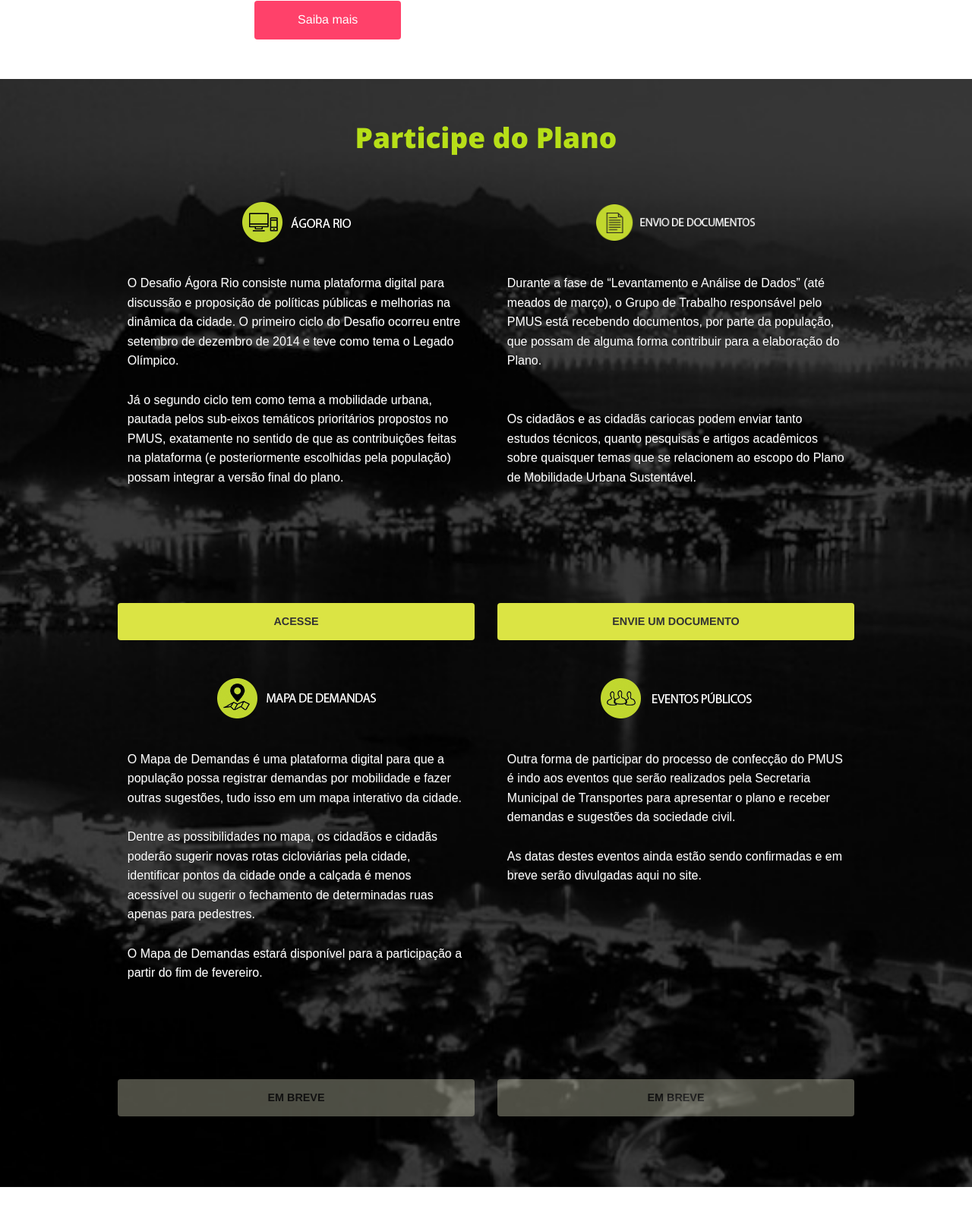
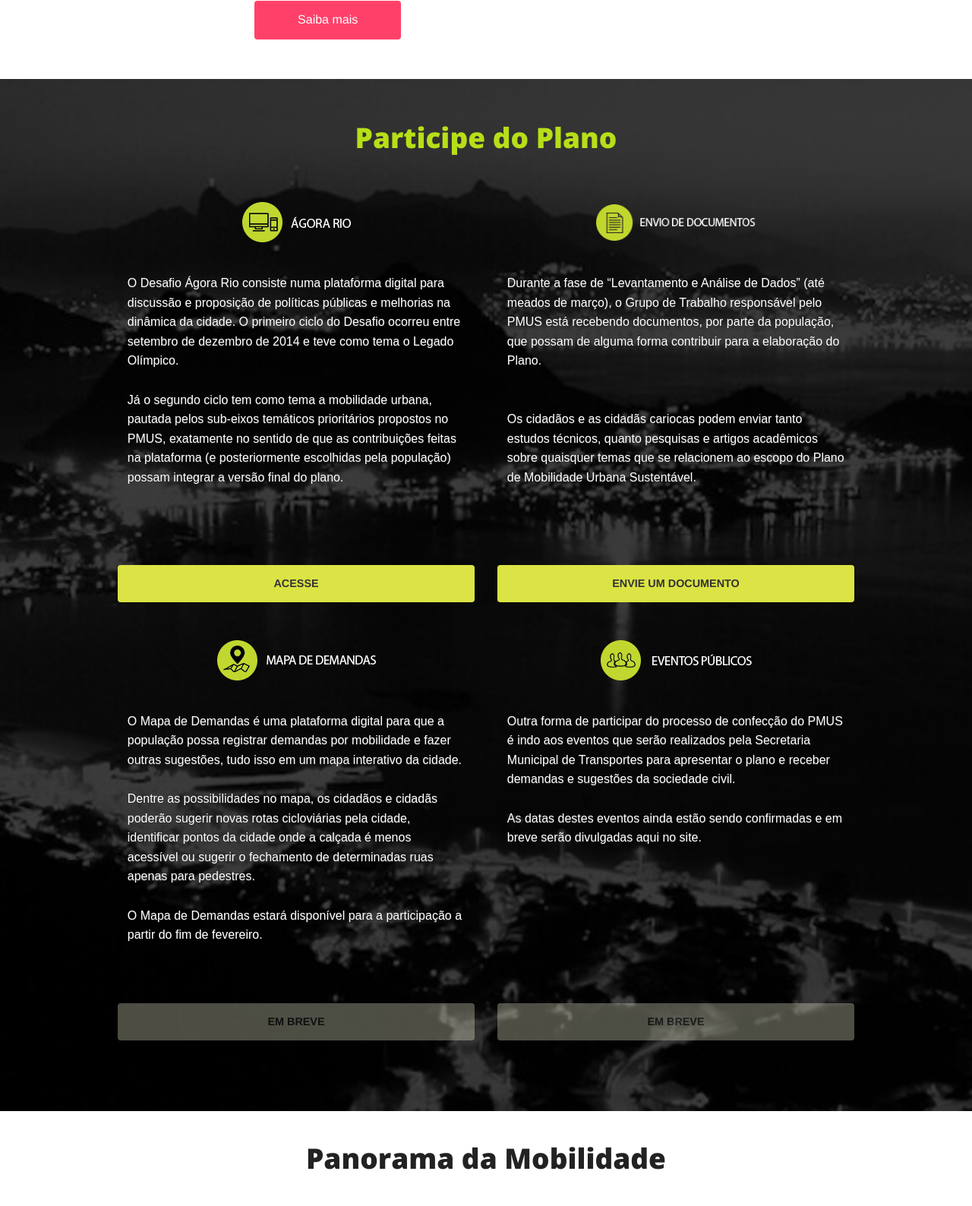
Before and after one commit to LAB-Rio/pmus.com.br, a PHP site: page / in a window 1280 px wide. Shown: the part 1117-2705 px from the top of the page at 76% size. Run offline with PHP 8.4, Linux system fonts and the light colour scheme; some libraries are stand-ins or nearby versions; some web fonts are replaced.

Commit message:
Decrease paragraph height on #join blocks.

```diff
--- a/assets/stylesheets/application.css
+++ b/assets/stylesheets/application.css
@@ -60,7 +60,7 @@ h2, h3, h4, h5 { font-family: 'Open Sans', 'Arial', sans-serif; font-weight: bol
 #join img { display: block; max-height: 61px !important; margin: 0 auto; margin-bottom: 1.5em }
 #join p { font-size: 1em; padding: .8em; text-shadow: 0 1px 1px #333; }
 #join .medium-6 { margin-bottom: 1.6em; }
-#join .program p { min-height: 400px; height: 100%; }
+#join .program p { min-height: 350px; height: 100%; }
 #join .button { font-size: .9em; display: block; margin-top: 10%; color: #333; background: #DBE444; font-weight: bold; opacity: 1 }
 #join .button:hover { background: #B6E017 }
 #join .disabled { background: #fdfede; opacity: .3 }
```
